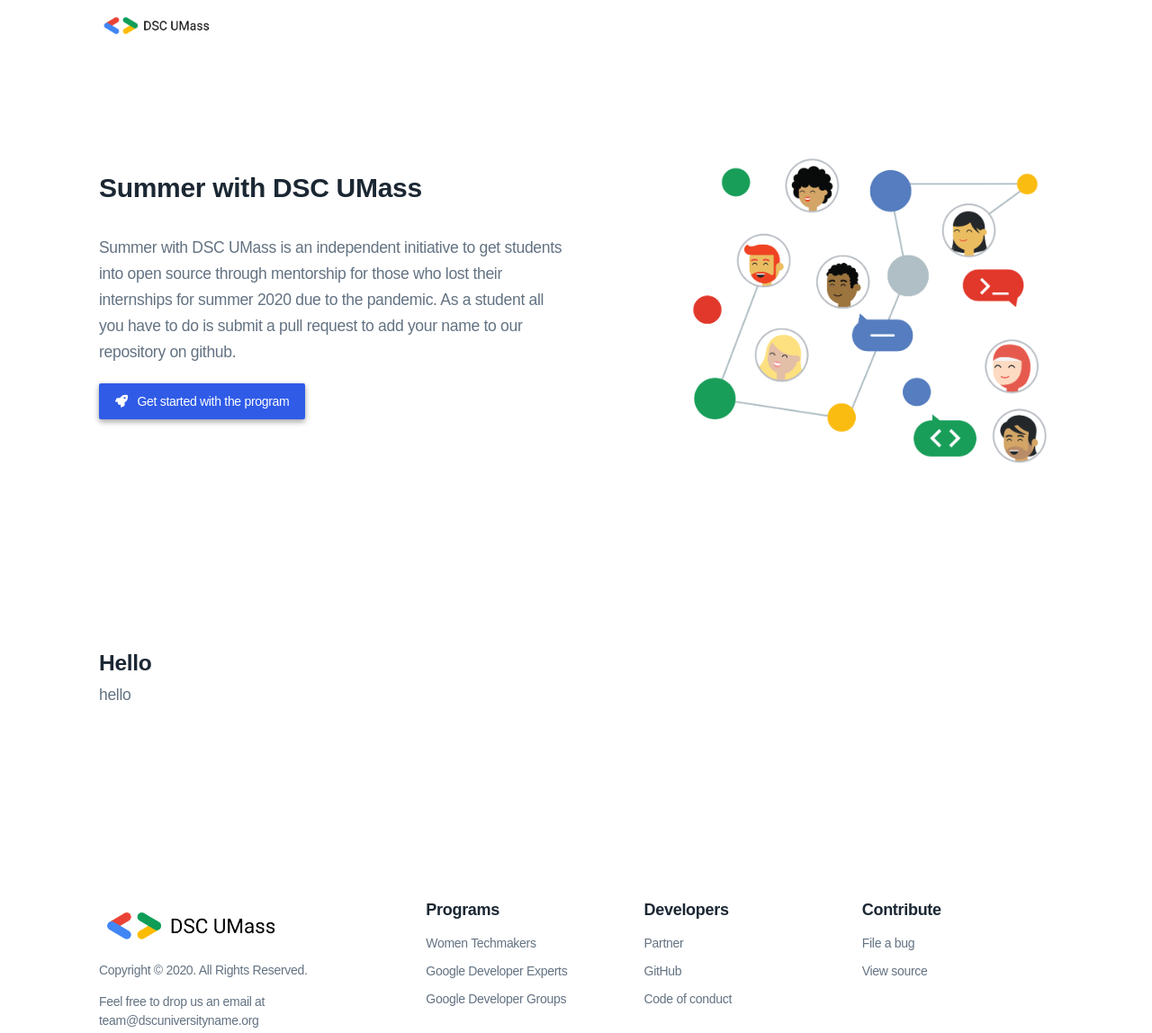
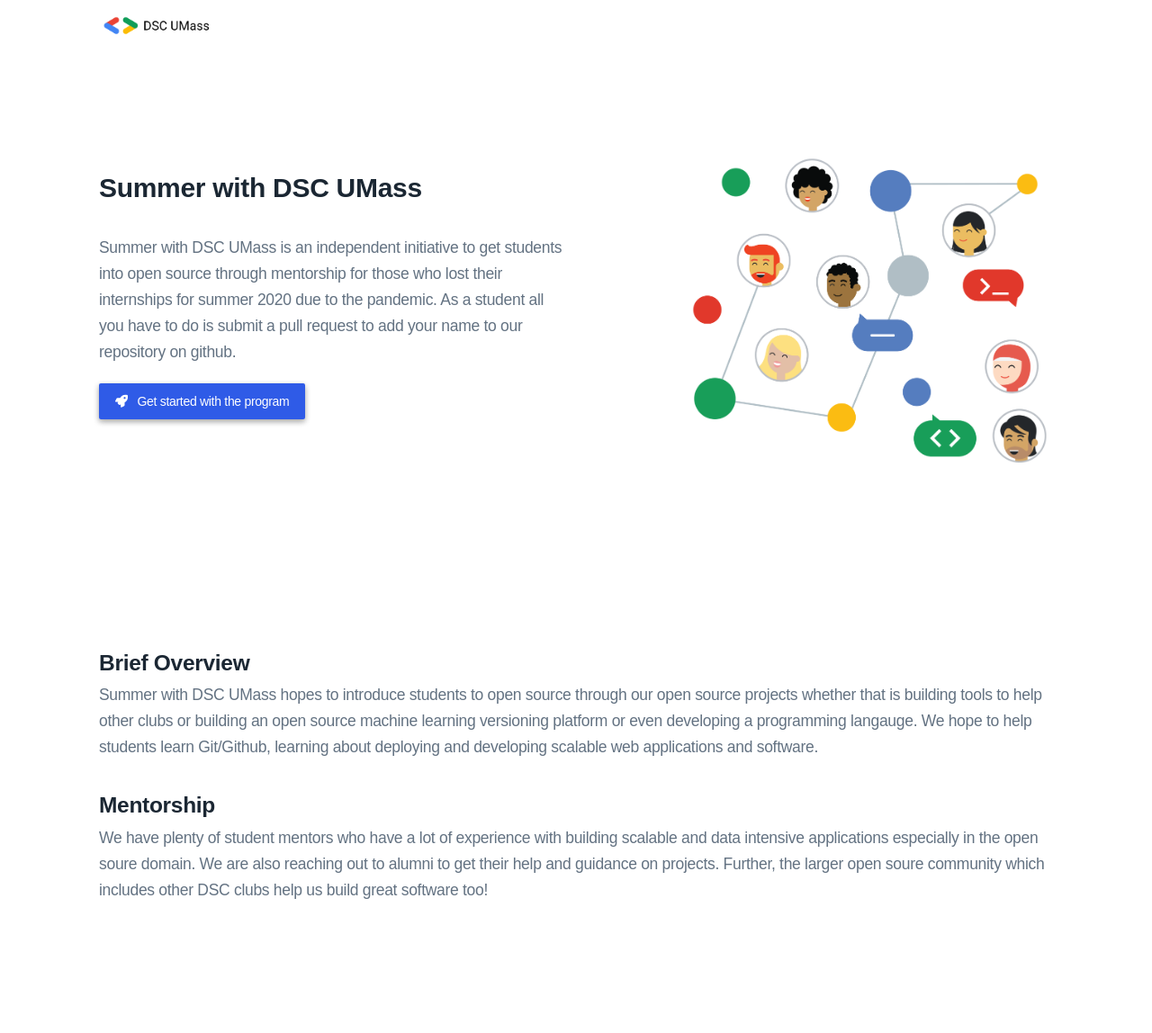
Before and after one commit to dsc-umass/umass-dsc-website, a website: page public/src/summer.html in a window 1280 px wide. Shown: the top 1148 px of the page at 90% size. Drawn offline with Linux system fonts and the light colour scheme; files that its build step writes are made by us from their sources; files whose address does not match are found by name; a web font is replaced by a local one.

Commit message:
adding mentorship and brief overview part

```diff
--- a/public/src/summer.html
+++ b/public/src/summer.html
@@ -68,9 +68,20 @@
 <section id="web" class="section-spacer">
 
     <div class="container">
-        <h3 class="zuri">Hello</h3>
+        <h3 class="zuri">Brief Overview</h3>
 
-     <p class="lead">hello</p>
+     <p class="lead">Summer with DSC UMass hopes to introduce students to open source through our open source projects whether that is building tools to help other clubs or building an open source machine learning versioning platform or even developing a programming langauge.
+         We hope to help students learn Git/Github, learning about deploying and developing scalable web applications and software.
+
+
+     </p>
+
+     <br>
+     <h3 class="zuri">Mentorship</h3>
+
+     <p class="lead">We have plenty of student mentors who have a lot of experience with building scalable and data intensive applications especially in the open soure domain. We are also reaching out to alumni to get their help and guidance on projects. Further, the larger open soure community which includes other DSC clubs help us build great software too!
+
+     </p>
 
 
     </div>
```
Also changed, not shown: public/summer.html (+1 -1 lines).
